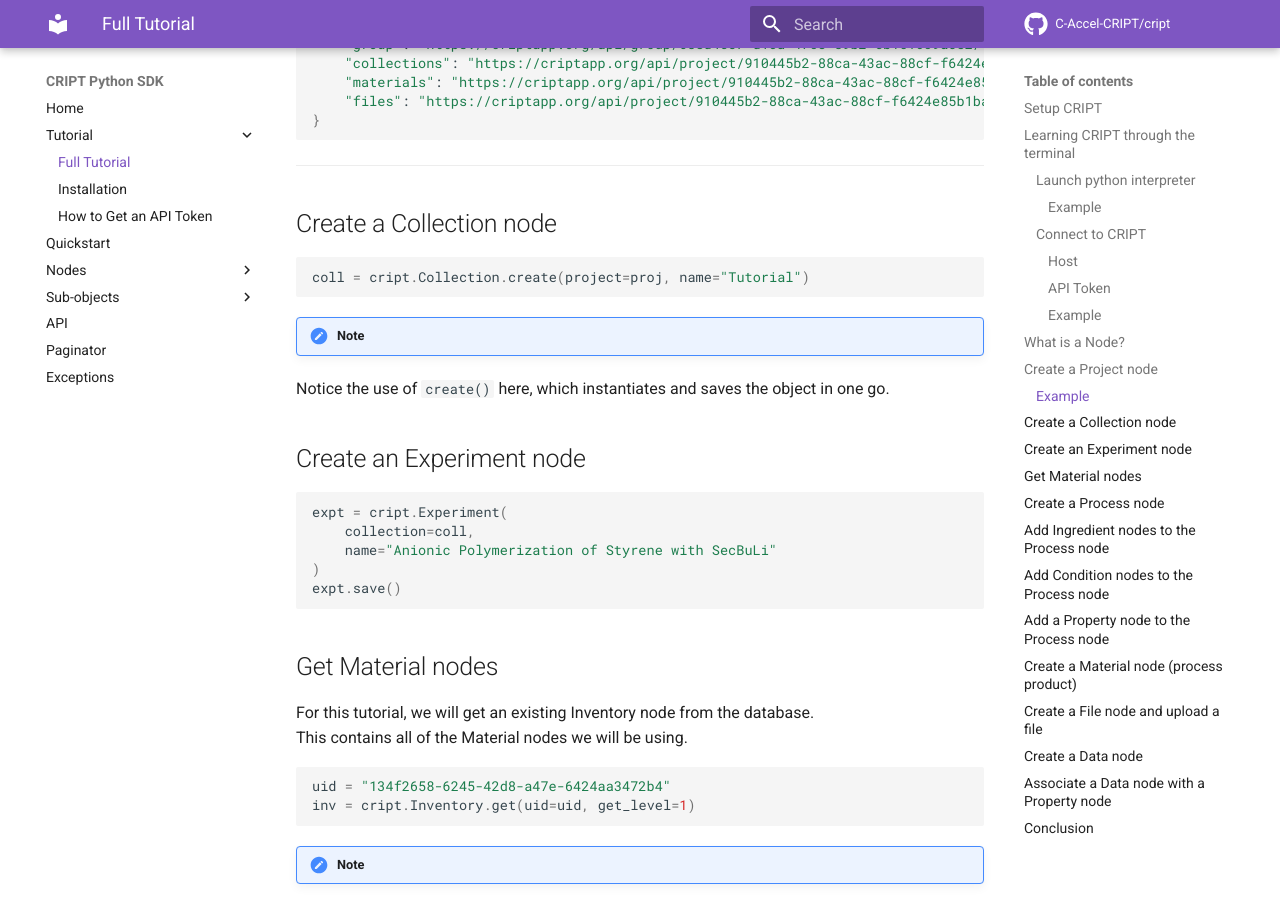
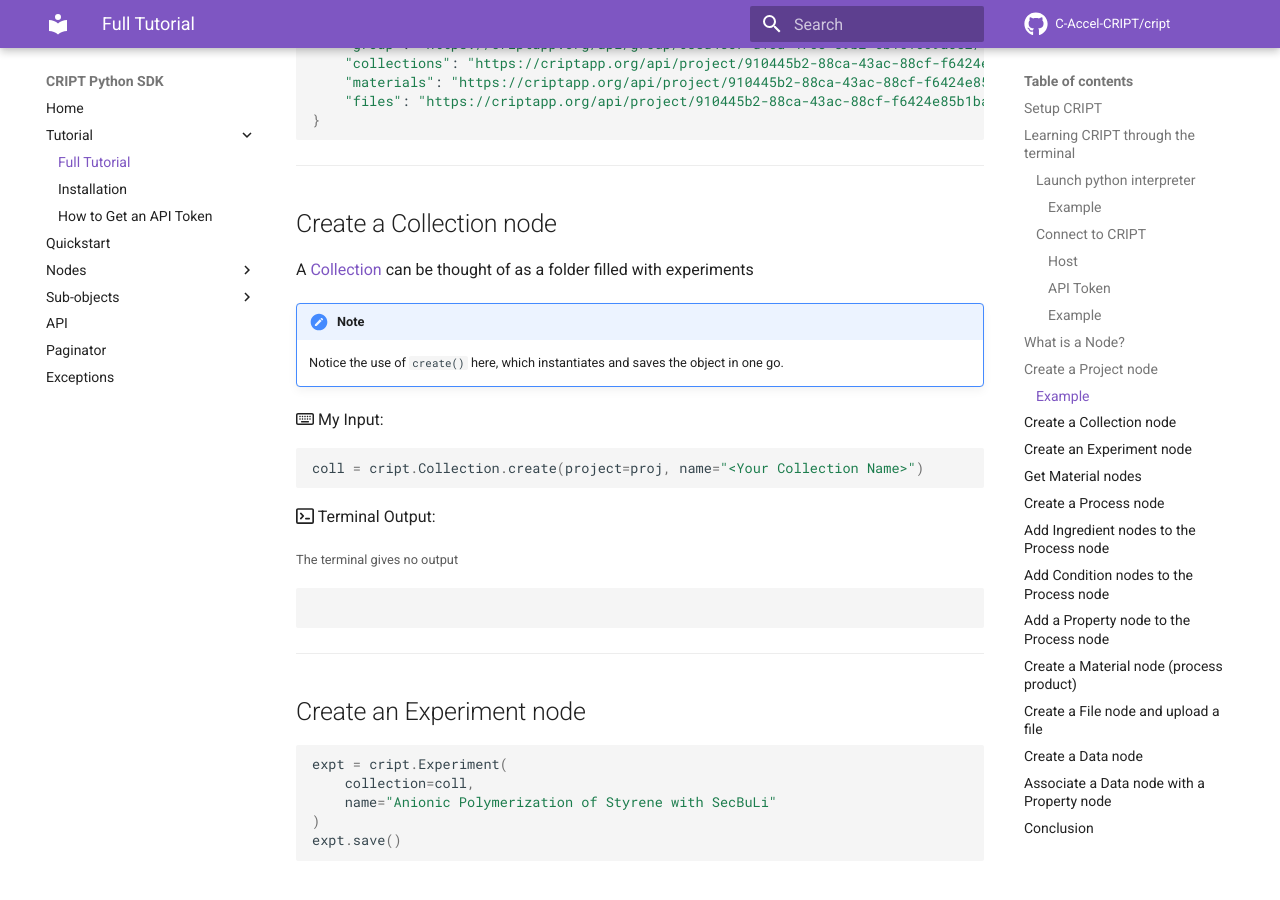
Before and after one commit to C-Accel-CRIPT/sdk-archive, an MkDocs documentation site: the page built from docs/tutorial/tutorial.md, in a window 1280 px wide and 900 px high, scrolled down 2906 px. Built offline with MkDocs 1.6.1 and Material for MkDocs 9.7.7, drawn with Linux system fonts in a browser that asks for light colours; comment, search, counter and statistics services are not loaded.

Commit message:
added a rough draft of Collections section

````diff
--- a/docs/tutorial/tutorial.md
+++ b/docs/tutorial/tutorial.md
@@ -127,12 +127,28 @@ print(proj)
 
 ## Create a Collection node
 
+A [Collection](../nodes/collection.md) can be thought of as a folder filled with experiments
+
+!!! note
+    Notice the use of `create()` here, which instantiates and saves the object in one go.
+
+:fontawesome-regular-keyboard: My Input:
 ```py
-coll = cript.Collection.create(project=proj, name="Tutorial")
+coll = cript.Collection.create(project=proj, name="<Your Collection Name>")
 ```
 
-!!! note
-Notice the use of `create()` here, which instantiates and saves the object in one go.
+:octicons-terminal-16: Terminal Output:
+
+<small>
+    The terminal gives no output
+</small>
+
+```bash
+
+```
+
+
+---
 
 ## Create an Experiment node
 
````
